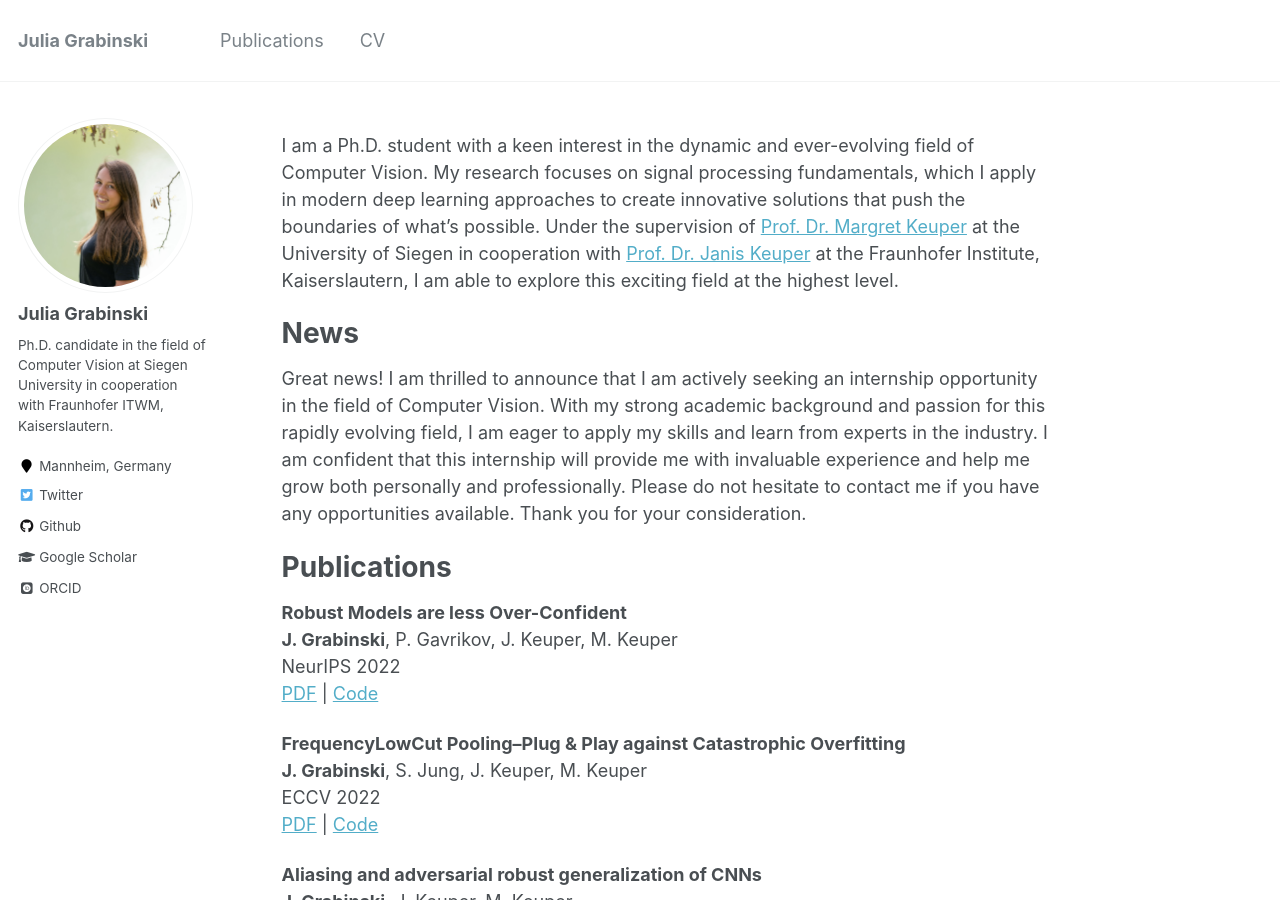
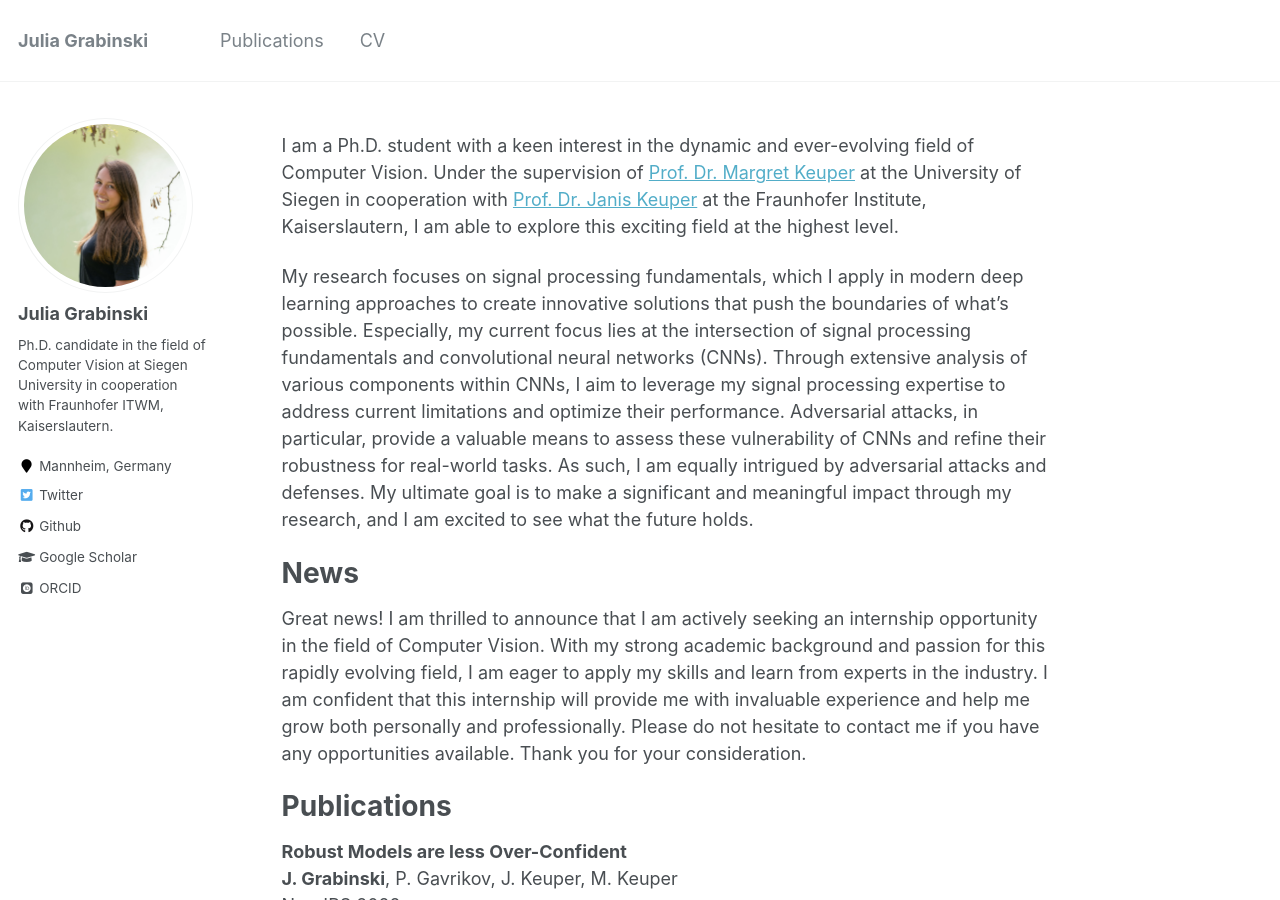
Before and after one commit to GeJulia/gejulia.github.io, a Jekyll site: the page built from _pages/about.md, in a window 1280 px wide and 900 px high. Built offline with Jekyll 4.4.1, drawn with Linux system fonts in a browser that asks for light colours; some web fonts are replaced.

Commit message:
Update about.md

```diff
--- a/_pages/about.md
+++ b/_pages/about.md
@@ -8,8 +8,10 @@ redirect_from:
   - /about.html
 ---
 
-I am a Ph.D. student with a keen interest in the dynamic and ever-evolving field of Computer Vision. My research focuses on signal processing fundamentals, which I apply in modern deep learning approaches to create innovative solutions that push the boundaries of what's possible.
+I am a Ph.D. student with a keen interest in the dynamic and ever-evolving field of Computer Vision.
 Under the supervision of [Prof. Dr. Margret Keuper](https://www.vc.informatik.uni-siegen.de/en/keuper-margret) at the University of Siegen in cooperation with [Prof. Dr. Janis Keuper](https://www.itwm.fraunhofer.de/de/abteilungen/hpc/mitarbeiter/janis-keuper.html) at the Fraunhofer Institute, Kaiserslautern, I am able to explore this exciting field at the highest level.
+
+My research focuses on signal processing fundamentals, which I apply in modern deep learning approaches to create innovative solutions that push the boundaries of what's possible. Especially, my current focus lies at the intersection of signal processing fundamentals and convolutional neural networks (CNNs). Through extensive analysis of various components within CNNs, I aim to leverage my signal processing expertise to address current limitations and optimize their performance. Adversarial attacks, in particular, provide a valuable means to assess these vulnerability of CNNs and refine their robustness for real-world tasks. As such, I am equally intrigued by adversarial attacks and defenses. My ultimate goal is to make a significant and meaningful impact through my research, and I am excited to see what the future holds.
 
 News
 ======
```
